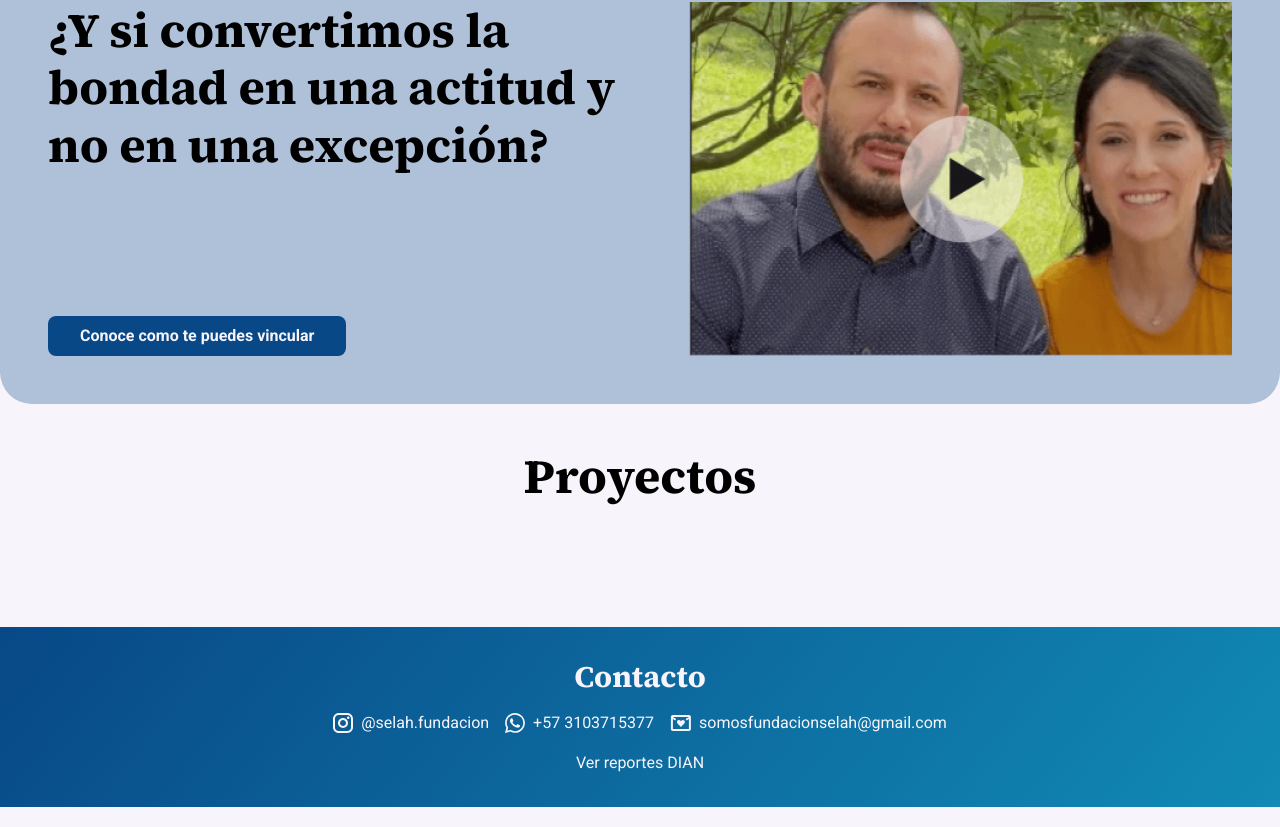
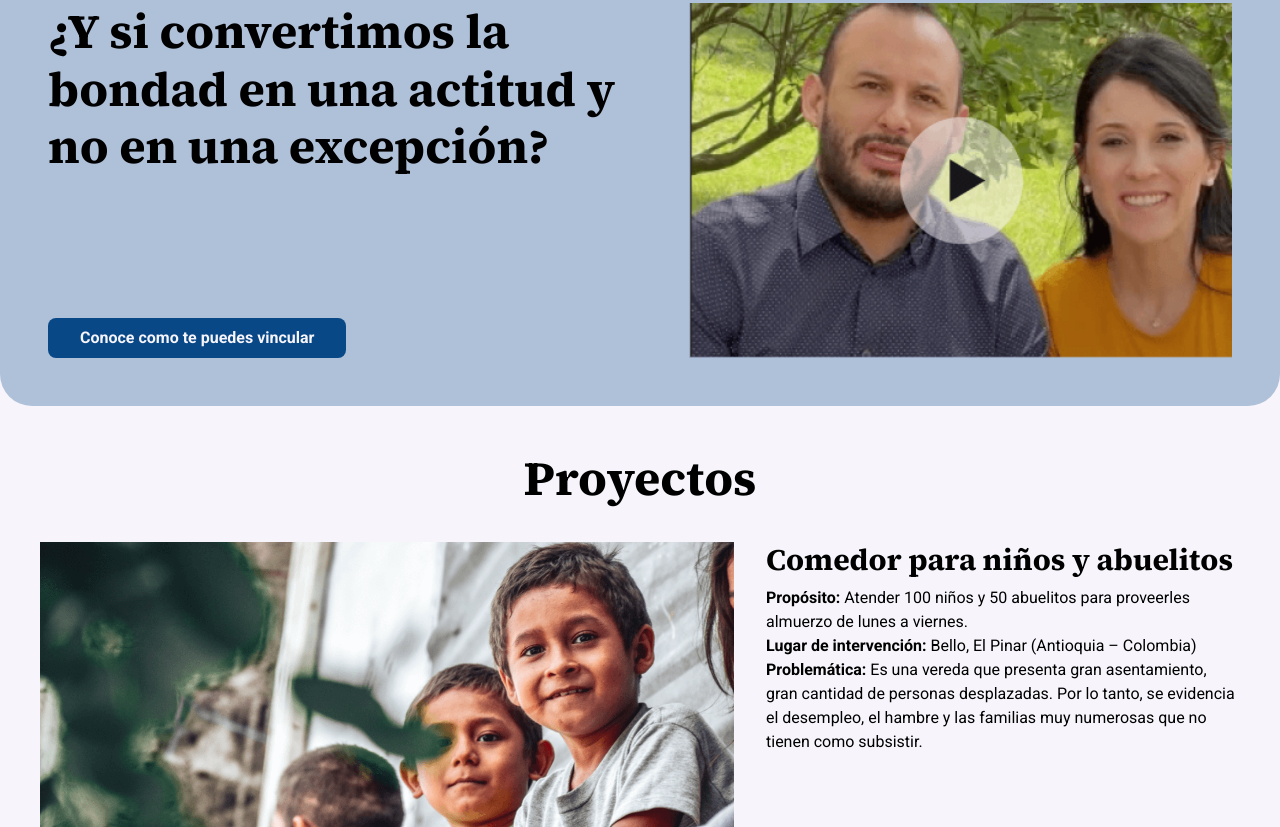
Before and after one commit to Fundacion-Selah/fundacion-selah, a Next.js app: page / in a window 1280 px wide. Shown: the part 729-1556 px from the top of the page. Built offline with nearby package versions, Linux system fonts and the light colour scheme.

Commit message:
feat(home): ✨ Add projects

```diff
--- a/app/page.tsx
+++ b/app/page.tsx
@@ -1,11 +1,97 @@
-import { VideoBanner } from "@/components/molecules";
+import { ProjectItem, VideoBanner } from "@/components/molecules";
 
 export default function Home() {
   return (
-    <main className="flex h-screen flex-col items-center justify-center ">
+    <main className="py-32 ">
       <div className="content">
         <VideoBanner />
-        <h2 id="proyectos" className="text-center text-5xl font-bold pt-12 font-serif">Proyectos</h2>
+        <h2
+          id="proyectos"
+          className="text-center text-5xl font-bold pt-12 font-serif"
+        >
+          Proyectos
+        </h2>
+        <section className="proyectos">
+          <ProjectItem
+            odd
+            title="Comedor para niños y abuelitos"
+            image="/hero/img-comedor-ninos.png"
+            id="comedor"
+            description={{
+              propose:
+                "Atender 100 niños y 50 abuelitos para proveerles almuerzo de lunes a viernes.",
+              problem:
+                "Es una vereda que presenta gran asentamiento, gran cantidad de personas desplazadas. Por lo tanto, se evidencia el desempleo, el hambre y las familias muy numerosas que no tienen como subsistir.",
+              place: "Bello, El Pinar (Antioquia – Colombia)",
+            }}
+          />
+          <ProjectItem
+            title="Héroes del barrio"
+            image="/hero/img-heroes-barrio.png"
+            id="heroes"
+            description={{
+              propose:
+                "Aventura grupal pensada para crear oportunidades de servicio social, liderada por los mismos niños, niñas y adolescentes. Ellos ahora serán los protagonistas del cambio en sus casas, cuadras, esquinas y barrios. Queremos que descubran cómo pueden poner sus dones y talentos al servicio de los demás. Así que soñamos con experiencias misioneras, jornadas de aseo, intervenciones artísticas, murales y torneos deportivos en los lugares más necesitados de la comunidad, empezando por sus propias viviendas.",
+              problem:
+                "niños y adolescentes que hoy no tienen los mejores referentes para invertir el tiempo, trabajar en su propósito y proyecto de vida, ya que están expuestos al consumo de drogas y delincuencia común.",
+              place: "San Javier – Comuna 13 (Medellín – Colombia)",
+            }}
+          />
+          <ProjectItem
+            odd
+            title="Talleres creativos"
+            image="/hero/img-talleres.png"
+            id="talleres"
+            description={{
+              propose:
+                "Ayudar a desarrollar en las mujeres de sectores vulnerables, la capacidad creativa, permitiendo que expresen su potencial creador, al servicio de su propio bienestar en pro de futuros emprendimientos generando así sus propios ingresos.  ",
+              problem:
+                "Falta de oportunidades laborales y poco acompañamiento a mujeres que pueden desarrollar un talento para las artes anteriormente mencionadas.",
+              place:
+                "Población de mujeres que desean descubrir su talento en las artes y activarlo como una posible fuente de ingreso.",
+              items: [
+                "Costura y diseño",
+                "Tejidos en crochet",
+                "Pintura (básico)",
+                "Manualidades, papelería",
+                "Jabonería artesanal",
+                "Estilismo",
+              ],
+            }}
+          />
+          <ProjectItem
+            title="El Rey te mandó a llamar"
+            image="/hero/img-el-rey-llama.png"
+            id="rey"
+            description={{
+              propose:
+                "Por medio de la realización de un evento, donde el propósito principal es impartir a través de fundamentos bíblicos, principios que traigan un conocimiento más profundo de lo que somos en Cristo y para Cristo, recuperando así en el corazón de hombres y mujeres su imagen original, como la que Dios diseñó.",
+              problem:
+                "La depresión, conocida también como trastorno depresivo mayor o depresión unipolar, es una enfermedad mental capaz de causar numerosos síntomas psicológicos y físicos. Su síntoma más conocido es una tristeza profunda y prolongada.",
+              place:
+                "Población de hombres y mujeres, en estado de vulnerabilidad, de los 17 años en adelante.",
+            }}
+          />
+          <ProjectItem
+            odd
+            title="Plan lector"
+            image="/hero/img-plan-lector.png"
+            id="lector"
+            description={{
+              propose:
+                "El plan lector es un programa que consiste en proponer un libro para que los estudiantes lo lean en la jornada académica y presenten sus reflexiones con respecto al mismo, promoviendo así el hábito de la lectura y el análisis crítico de los textos.",
+              problem:
+                "Hoy en día los jóvenes no tienen un hábito por la lectura que les añada valores y principios de vida ni desarrollar un sentido crítico y coherente a la hora de encaminar su propósito de vida!",
+              place:
+                "Colegios del País (Colombia)",
+              book: "Celda 212",
+              other: {
+                title: "Un foro con el autor",
+                content: "Una vez que un grupo de estudiantes ha leído la obra, podrá tener la oportunidad de conocer al autor del libro y compartir una sesión de preguntas y respuestas que enriquecerá en gran manera su formación académica."
+              }
+            }}
+          />
+        </section>
       </div>
     </main>
   );
--- /dev/null
+++ b/components/molecules/ProjectItem/ProjectItem.tsx
@@ -0,0 +1,99 @@
+import Image from "next/image";
+
+interface DescriptionProps {
+  propose: string;
+  place: string;
+  problem: string;
+  items?: string[];
+  book?: string;
+  other?: { title: string; content: string };
+}
+
+interface ProjectItemProps {
+  image: string;
+  title: string;
+  description: DescriptionProps;
+  odd?: boolean;
+  id?: string;
+}
+
+const Description = ({
+  propose,
+  place,
+  problem,
+  items,
+  book,
+  other,
+}: DescriptionProps) => {
+  return (
+    <>
+      <p>
+        <span className="font-bold">Propósito: </span>
+        {propose}
+      </p>
+      <p>
+        <span className="font-bold">Lugar de intervención: </span>
+        {place}
+      </p>
+      <p>
+        <span className="font-bold">Problemática: </span>
+        {problem}
+      </p>
+      {items && (
+        <ul className="list-disc list-inside font-bold pt-2 leading-5 ">
+          {items.map((item) => (
+            <li key={item}>{item}</li>
+          ))}
+        </ul>
+      )}
+      {book && (
+        <p>
+          <span className="font-bold">Libro: </span> {book}
+        </p>
+      )}
+      {other && (
+        <p>
+          <span className="font-bold">{other.title}</span> {other.content}
+        </p>
+      )}
+    </>
+  );
+};
+
+function ProjectItem({ image, title, description, odd, id }: ProjectItemProps) {
+  return (
+    <article className="project project--odd flex gap-8 p-10" id={id}>
+      {odd ? (
+        <>
+          <Image
+            src={image}
+            alt={title}
+            width={694}
+            height={438}
+            className="project__image"
+          />
+          <div className="project__info">
+            <h3 className="font-serif font-bold text-3xl pb-2">{title}</h3>
+            <Description {...description} />
+          </div>
+        </>
+      ) : (
+        <>
+          <div className="project__info">
+            <h3 className="font-serif font-bold text-3xl pb-2">{title}</h3>
+            <Description {...description} />
+          </div>
+          <Image
+            src={image}
+            alt={title}
+            width={694}
+            height={438}
+            className="project__image"
+          />
+        </>
+      )}
+    </article>
+  );
+}
+
+export default ProjectItem;
--- /dev/null
+++ b/components/molecules/ProjectItem/index.ts
@@ -0,0 +1 @@
+export { default as ProjectItem } from "./ProjectItem";
--- a/components/molecules/index.ts
+++ b/components/molecules/index.ts
@@ -1,3 +1,4 @@
 export { Hero } from "./Hero";
 export { Navbar } from "./Navbar";
+export { ProjectItem } from "./ProjectItem";
 export { VideoBanner } from "./VideoBanner";
```
